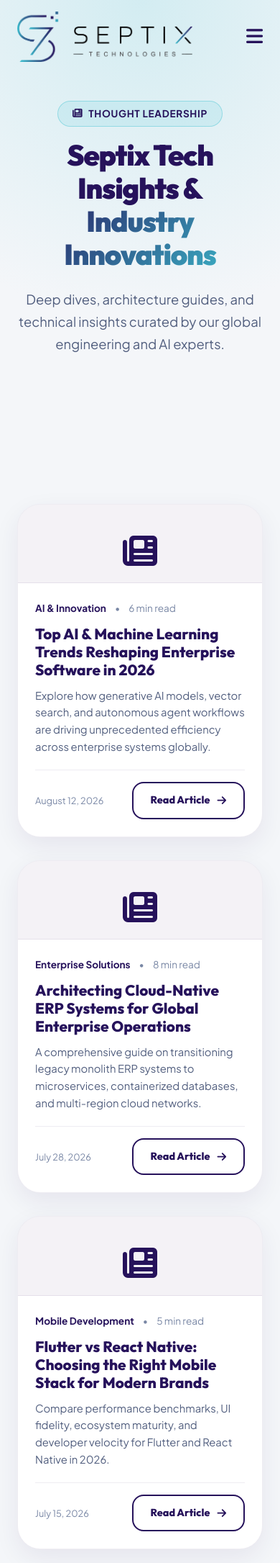
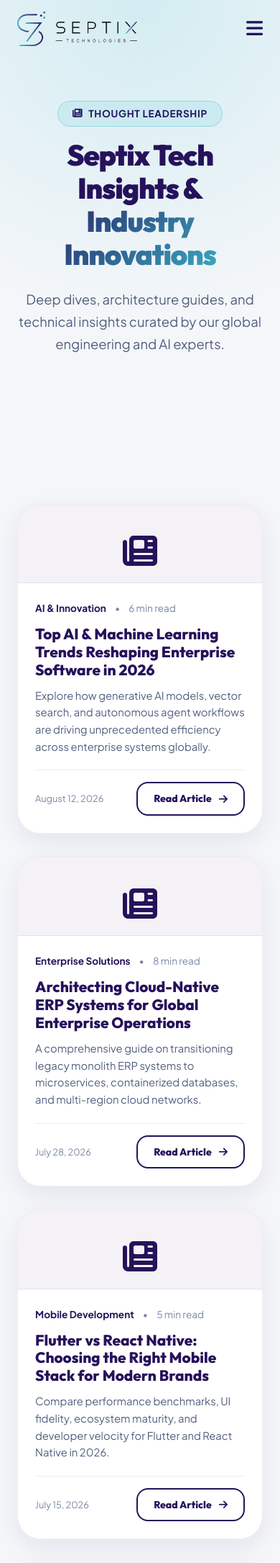
Before and after one commit to Maulik-Dawda/septix-technologies, a PHP site: page /blog.php in a window 390 px wide. Shown: the top 2171 px of the page at 72% size. Run offline with PHP 8.4, Linux system fonts and the light colour scheme.

Commit message:
Adjust logo size: Reduced header logo height to medium 58px for balanced layout proportion

```diff
--- a/assets/css/style.css
+++ b/assets/css/style.css
@@ -196,10 +196,10 @@ h1, h2, h3, h4, h5, h6 {
     align-items: center;
     justify-content: center;
     gap: 10px;
-    padding: 16px 32px;
+    padding: 14px 28px;
     border-radius: var(--radius-md);
     font-family: var(--font-heading);
-    font-size: 1rem;
+    font-size: 0.95rem;
     font-weight: 800;
     cursor: pointer;
     border: none;
@@ -248,13 +248,13 @@ h1, h2, h3, h4, h5, h6 {
 }
 
 .btn-sm {
-    padding: 12px 24px;
-    font-size: 0.9rem;
+    padding: 10px 22px;
+    font-size: 0.875rem;
     white-space: nowrap;
 }
 
 /* ==========================================================================
-   HEADER & NAVIGATION BAR (FIXED & ALIGNED)
+   HEADER & NAVIGATION BAR (BALANCED MEDIUM LOGO & ALIGNED NAV)
    ========================================================================== */
 .site-header {
     position: fixed;
@@ -288,41 +288,41 @@ h1, h2, h3, h4, h5, h6 {
     flex-shrink: 0;
 }
 
-/* Substantially enlarged logo height: 105px on desktop, 82px when scrolled */
+/* Medium balanced logo height: 58px on desktop, 48px when scrolled */
 .brand-logo img {
-    height: 105px;
+    height: 58px;
     width: auto;
     object-fit: contain;
     transition: var(--transition);
 }
 
 .site-header.scrolled .brand-logo img {
-    height: 82px;
+    height: 48px;
 }
 
 @media (max-width: 1200px) {
     .brand-logo img {
-        height: 90px;
+        height: 54px;
     }
     .site-header.scrolled .brand-logo img {
-        height: 72px;
+        height: 45px;
     }
 }
 
 @media (max-width: 768px) {
     .brand-logo img {
-        height: 70px;
+        height: 48px;
     }
     .site-header.scrolled .brand-logo img {
-        height: 60px;
+        height: 42px;
     }
 }
 
-/* Navigation Menu Container (Single Horizontal Bar Alignment) */
+/* Navigation Menu Container */
 .nav-menu {
     display: flex;
     align-items: center;
-    gap: 32px;
+    gap: 28px;
 }
 
 .nav-links {
@@ -338,7 +338,7 @@ h1, h2, h3, h4, h5, h6 {
 .nav-link {
     font-family: var(--font-heading);
     font-weight: 700;
-    font-size: 1rem;
+    font-size: 0.975rem;
     color: var(--clr-brand-dark);
     padding: 8px 0;
     display: flex;
@@ -487,10 +487,10 @@ h1, h2, h3, h4, h5, h6 {
     }
 }
 
-/* Hero Section (Adjusted top padding for enlarged logo) */
+/* Hero Section */
 .hero-section {
     position: relative;
-    padding: 195px 0 95px;
+    padding: 160px 0 95px;
     background: var(--grad-light-mesh);
     overflow: hidden;
 }
@@ -1184,7 +1184,7 @@ textarea.form-control {
 }
 
 .footer-brand img {
-    height: 95px;
+    height: 60px;
     width: auto;
     object-fit: contain;
 }
```
